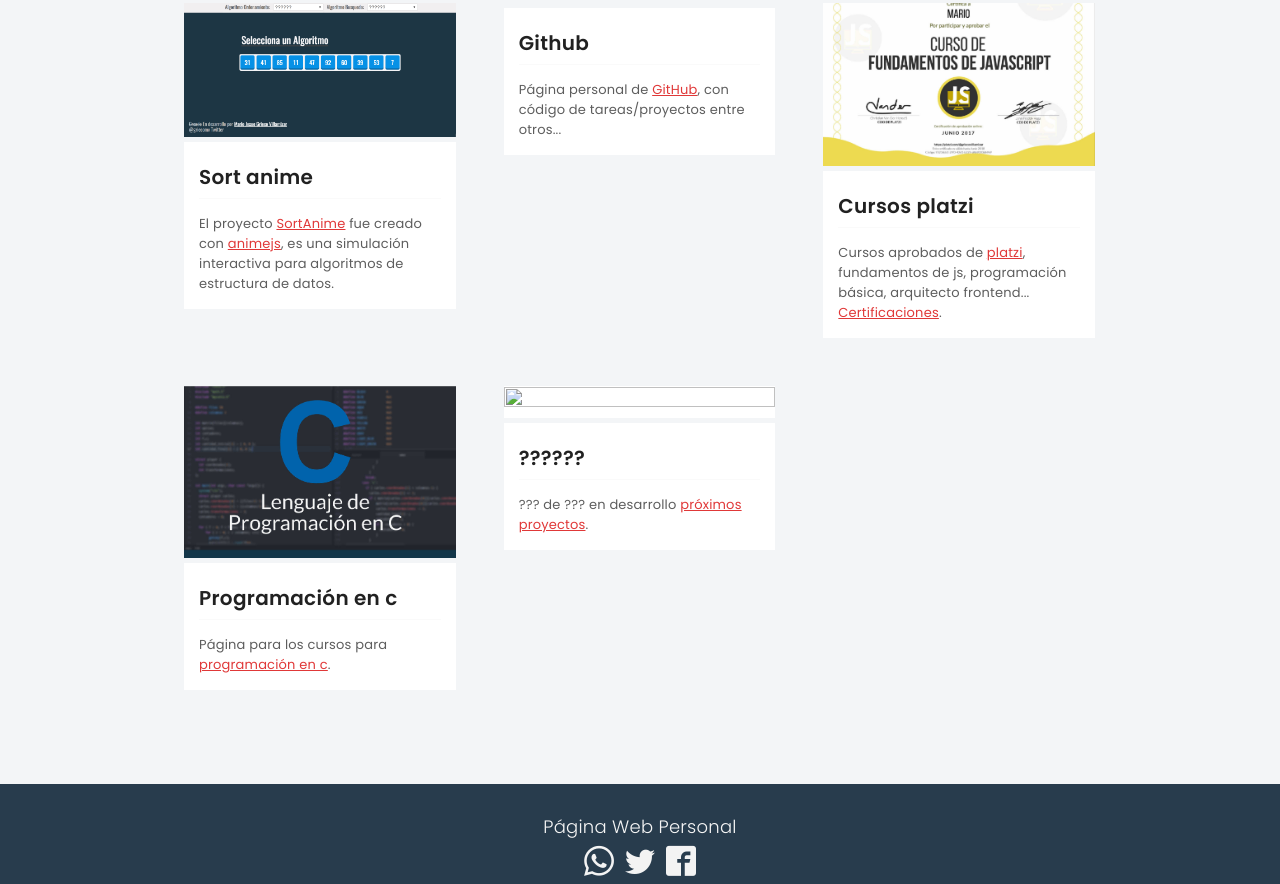
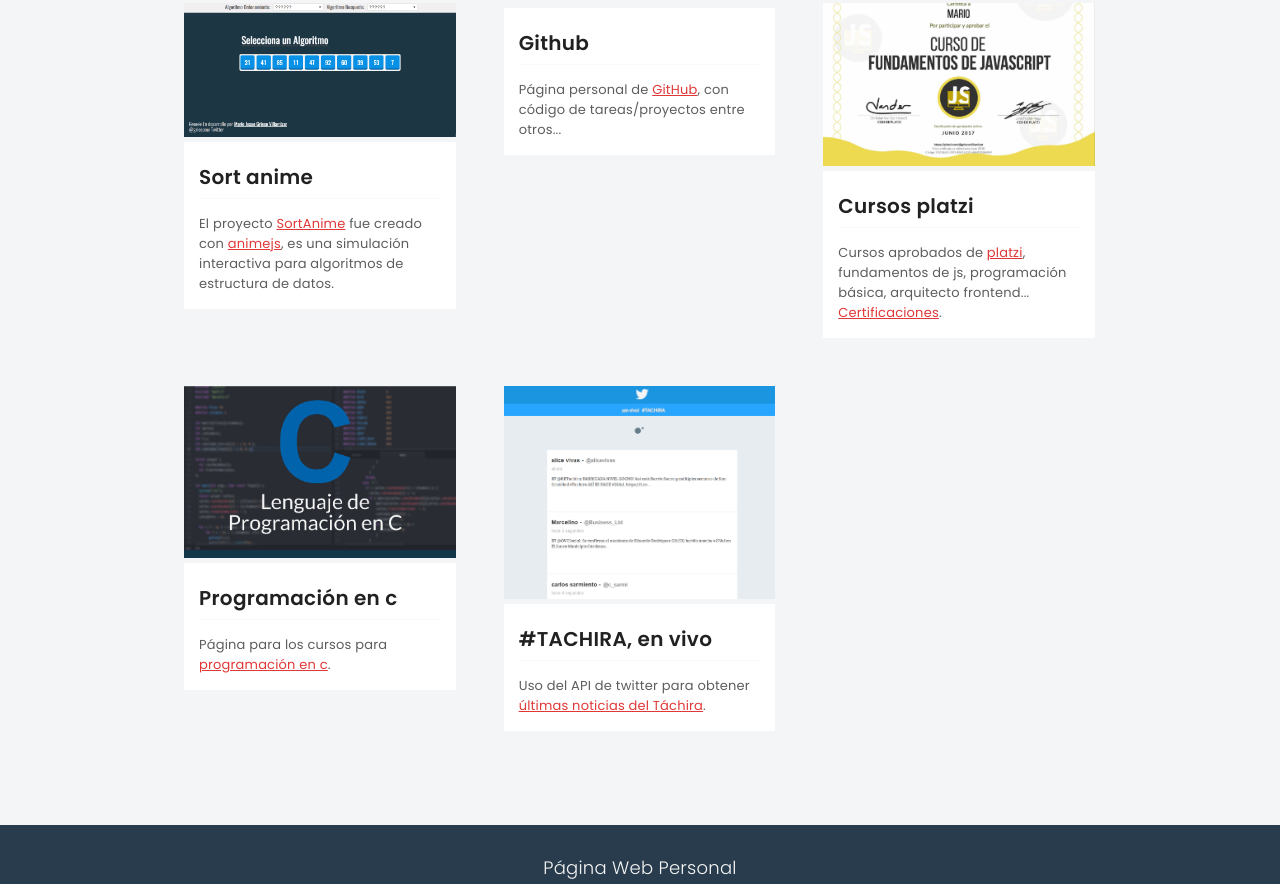
Before and after one commit to mariogrieco/cv, a website: page index.html in a window 1280 px wide. Shown: the part 1717-2601 px from the top of the page. Drawn offline with Linux system fonts and the light colour scheme; files whose address does not match are found by name.

Commit message:
tachira live
live 1.0.0

```diff
--- a/css/mobile.css
+++ b/css/mobile.css
@@ -32,7 +32,7 @@
         max-width: 100%;
     }
 }
-/* Mobiles */
+/* Movil */
 @media screen and (max-width: 600px) {
 
     .mobile__menu {
--- a/index.html
+++ b/index.html
@@ -167,9 +167,11 @@
 							</figure>
 						</article>
 						<article class="portafolio__article a__cursos">
-							<figure class="portafolio__conteiner"><img class="ot portafolio__img--speci" src="#">
-								<h3 class="portafolio__title">??????</h3>
-								<p class="portafolio__p">??? de ??? en desarrollo <a href="#">próximos proyectos</a>.</p>
+							<figure class="portafolio__conteiner"><img class="ot portafolio__img--speci" src="img/t.png">
+								<h3 class="portafolio__title">#TACHIRA, en vivo </h3>
+								<p class="portafolio__p">Uso del API de twitter para obtener
+									<a target="_blank" href="http://tachira.herokuapp.com/">
+									últimas noticias del Táchira</a>.</p>
 							</figure>
 						</article>
 						<div class="clear"></div>
```
Also changed, not shown: img/t.png (added).
